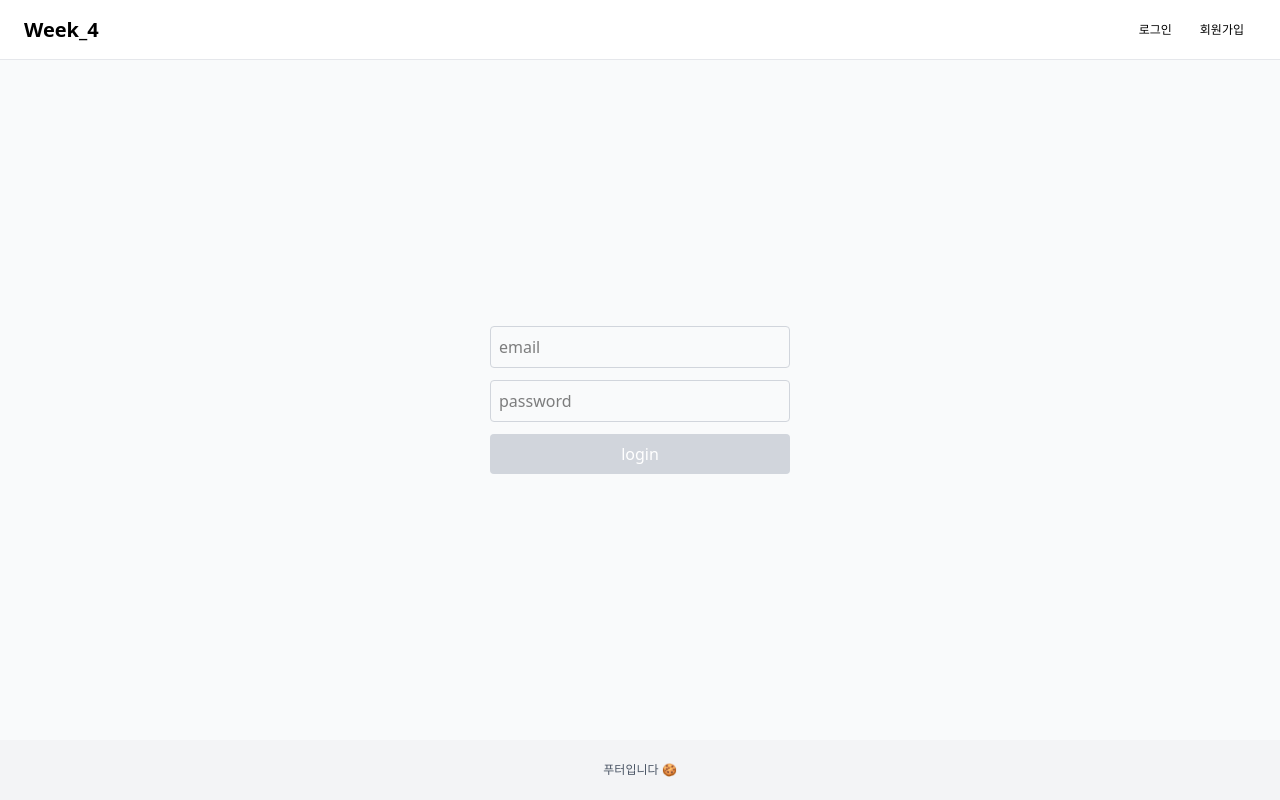
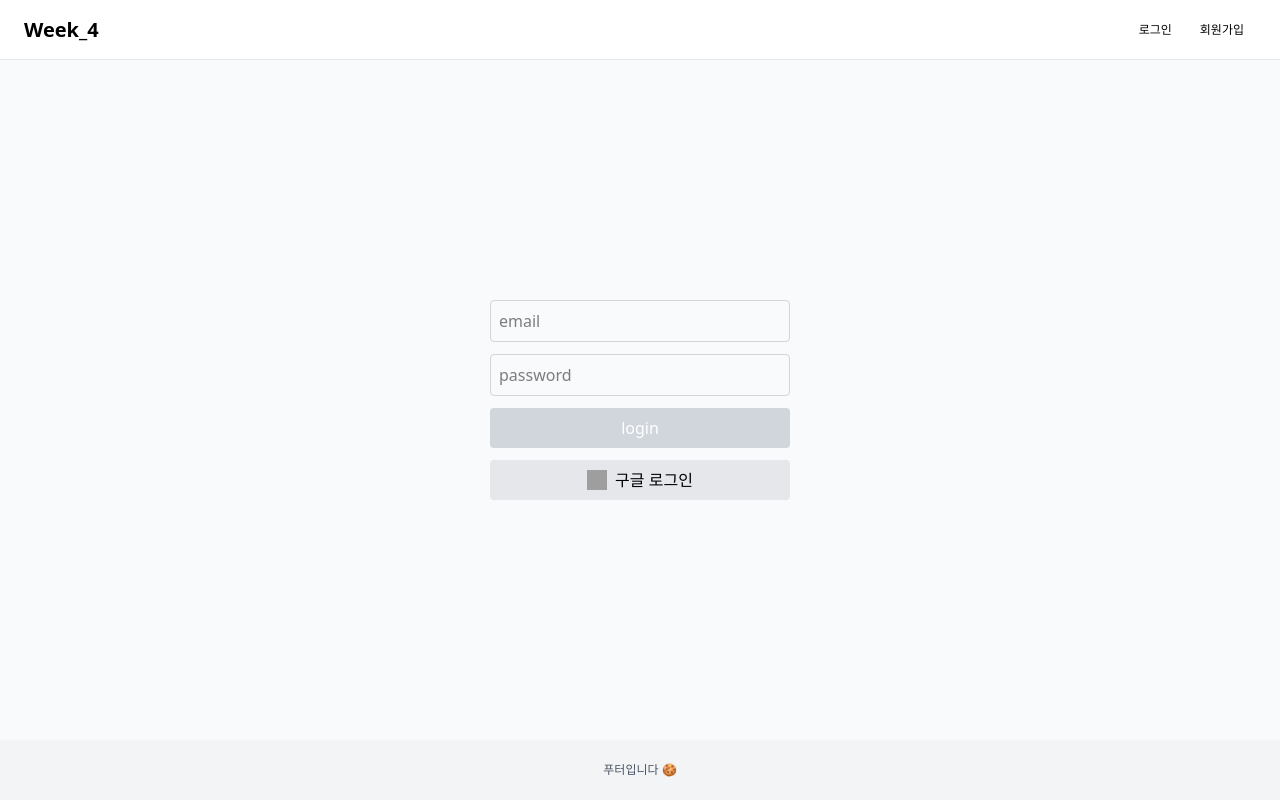
Before and after one commit to SMUMC-9th/WEB_STUDY, a React (Vite) app in the folder 유니_이혜윤/4주차_미션/미션/: page /login in a window 1280 px wide. Built offline with nearby package versions, Linux system fonts and the light colour scheme; no server answers; grey boxes are pictures that could not be loaded.

Commit message:
FEAT: W5 미션3 구현 완료

```diff
--- /dev/null
+++ b/유니_이혜윤/4주차_미션/미션/src/components/Header.tsx
@@ -0,0 +1,59 @@
+import { useNavigate } from "react-router-dom";
+import { useAuth } from "../context/AuthContext";
+
+const Header = () => {
+  const navigate = useNavigate();
+  const { accessToken, logout } = useAuth();
+
+  const handleLogout = async () => {
+    await logout();
+    navigate("/");
+  };
+
+  return (
+    <nav className="h-[60px] flex justify-between items-center px-6 border-b border-gray-200">
+      <div
+        onClick={() => navigate("/")}
+        className="text-xl font-bold cursor-pointer"
+      >
+        Week_4
+      </div>
+
+      <div className="flex gap-1 text-xs">
+        {!accessToken ? (
+          <>
+            <button
+              onClick={() => navigate("/login")}
+              className="px-3 py-2 rounded-md hover:bg-gray-100 transition-colors cursor-pointer"
+            >
+              로그인
+            </button>
+            <button
+              onClick={() => navigate("/signup")}
+              className="px-3 py-2 rounded-md hover:bg-gray-100 transition-colors cursor-pointer"
+            >
+              회원가입
+            </button>
+          </>
+        ) : (
+          <>
+            <button
+              onClick={() => navigate("/my")}
+              className="px-3 py-2 rounded-md hover:bg-gray-100 transition-colors cursor-pointer"
+            >
+              마이페이지
+            </button>
+            <button
+              onClick={handleLogout}
+              className="px-3 py-2 rounded-md hover:bg-gray-100 transition-colors cursor-pointer"
+            >
+              로그아웃
+            </button>
+          </>
+        )}
+      </div>
+    </nav>
+  );
+};
+
+export default Header;
--- a/유니_이혜윤/4주차_미션/미션/src/layouts/HomeLayout.tsx
+++ b/유니_이혜윤/4주차_미션/미션/src/layouts/HomeLayout.tsx
@@ -1,35 +1,13 @@
-import { Outlet, useNavigate } from "react-router-dom";
+import { Outlet } from "react-router-dom";
+import Header from "../components/Header";
 
 const HomeLayout = () => {
-  const navigate = useNavigate();
-
   return (
     <div className="h-dvh flex flex-col">
-      <nav className="h-[60px] flex justify-between items-center px-6 border-b border-gray-200">
-        <div onClick={() => navigate("/")} className="text-xl font-bold">
-          Week_4
-        </div>
-
-        <div className="flex gap-1 text-xs">
-          <button
-            onClick={() => navigate("/login")}
-            className="px-3 py-2 rounded-md hover:bg-gray-100 transition-colors cursor-pointer"
-          >
-            로그인
-          </button>
-          <button
-            onClick={() => navigate("/signup")}
-            className="px-3 py-2 rounded-md hover:bg-gray-100 transition-colors cursor-pointer"
-          >
-            회원가입
-          </button>
-        </div>
-      </nav>
-
+      <Header />
       <main className="flex-1 bg-gray-50">
         <Outlet />
       </main>
-
       <footer className="h-[60px] flex items-center justify-center bg-gray-100 text-gray-600 text-xs">
         푸터입니다 🍪
       </footer>
--- a/유니_이혜윤/4주차_미션/미션/src/layouts/ProtectedLayout.tsx
+++ b/유니_이혜윤/4주차_미션/미션/src/layouts/ProtectedLayout.tsx
@@ -1,15 +1,17 @@
 import { Navigate, Outlet } from "react-router-dom";
 import { useAuth } from "../context/AuthContext";
+import Header from "../components/Header";
 
 const ProtectedLayout = () => {
   const { accessToken } = useAuth();
 
   if (!accessToken) {
-    return <Navigate to={"/login"} replace />;
+    return <Navigate to="/login" replace />;
   }
 
   return (
     <div className="h-dvh flex flex-col">
+      <Header />
       <main className="flex-1 bg-gray-50">
         <Outlet />
       </main>
--- /dev/null
+++ b/유니_이혜윤/4주차_미션/미션/src/pages/GoogleLoginRedirectPage.tsx
@@ -0,0 +1,30 @@
+import { useEffect } from "react";
+import { useLocalStorage } from "../hooks/useLocalStorage";
+import { LOCAL_STORAGE_KEY } from "../constants/key";
+
+const GoogleLoginRedirectPage = () => {
+  const { setItem: setAccessToken } = useLocalStorage(
+    LOCAL_STORAGE_KEY.accessToken
+  );
+  const { setItem: setRefreshToken } = useLocalStorage(
+    LOCAL_STORAGE_KEY.refreshToken
+  );
+
+  useEffect(() => {
+    const urlParams = new URLSearchParams(window.location.search);
+    const accessToken = urlParams.get(LOCAL_STORAGE_KEY.accessToken);
+    const refreshToken = urlParams.get(LOCAL_STORAGE_KEY.refreshToken);
+
+    if (accessToken) {
+      setAccessToken(accessToken);
+      setRefreshToken(refreshToken);
+      window.location.href = "/my";
+    }
+
+    console.log(urlParams.get("name")); // 이름 출력
+  }, [setAccessToken, setRefreshToken]);
+
+  return <div></div>;
+};
+
+export default GoogleLoginRedirectPage;
--- a/유니_이혜윤/4주차_미션/미션/src/pages/LoginPage.tsx
+++ b/유니_이혜윤/4주차_미션/미션/src/pages/LoginPage.tsx
@@ -25,6 +25,11 @@ const LoginPage = () => {
 
   const handleSubmit = async () => {
     await login(values);
+  };
+
+  const handleGoogleLogin = () => {
+    window.location.href =
+      import.meta.env.VITE_SERVER_API_URL + "/v1/auth/google/login";
   };
 
   const isDisabled =
@@ -74,6 +79,17 @@ const LoginPage = () => {
         >
           login
         </button>
+        <div
+          className="flex justify-center items-center gap-2 bg-gray-200 p-2 rounded cursor-pointer"
+          onClick={handleGoogleLogin}
+        >
+          <img
+            src="https://upload.wikimedia.org/wikipedia/commons/thumb/c/c1/Google_%22G%22_logo.svg/768px-Google_%22G%22_logo.svg.png"
+            alt="Google Logo"
+            className="w-5 h-5"
+          />
+          <span>구글 로그인</span>
+        </div>
       </div>
     </div>
   );
--- a/유니_이혜윤/4주차_미션/미션/src/pages/MyPage.tsx
+++ b/유니_이혜윤/4주차_미션/미션/src/pages/MyPage.tsx
@@ -50,7 +50,9 @@ const MyPage = () => {
       <div className="bg-white shadow-md rounded-2xl p-8 w-full max-w-md flex flex-col items-center gap-6 border border-gray-100">
         <img
           src={
-            "https://i.pinimg.com/736x/ee/5c/aa/ee5caacd1bb467e148a0bd25ce464dd0.jpg"
+            user?.avatar
+              ? user.avatar
+              : "https://i.pinimg.com/736x/ee/5c/aa/ee5caacd1bb467e148a0bd25ce464dd0.jpg"
           }
           alt="프로필 이미지"
           className="w-28 h-28 rounded-full object-cover"
--- a/유니_이혜윤/4주차_미션/미션/src/pages/index.ts
+++ b/유니_이혜윤/4주차_미션/미션/src/pages/index.ts
@@ -3,3 +3,4 @@ export { default as NotFoundPage } from "./NotFoundPage";
 export { default as LoginPage } from "./LoginPage";
 export { default as SignupPage } from "./SignupPage";
 export { default as MyPage } from "./MyPage";
+export { default as GoogleLoginRedirectPage } from "./GoogleLoginRedirectPage";
```
Also changed, not shown: 유니_이혜윤/4주차_미션/미션/src/App.tsx (+9 -1 lines).
